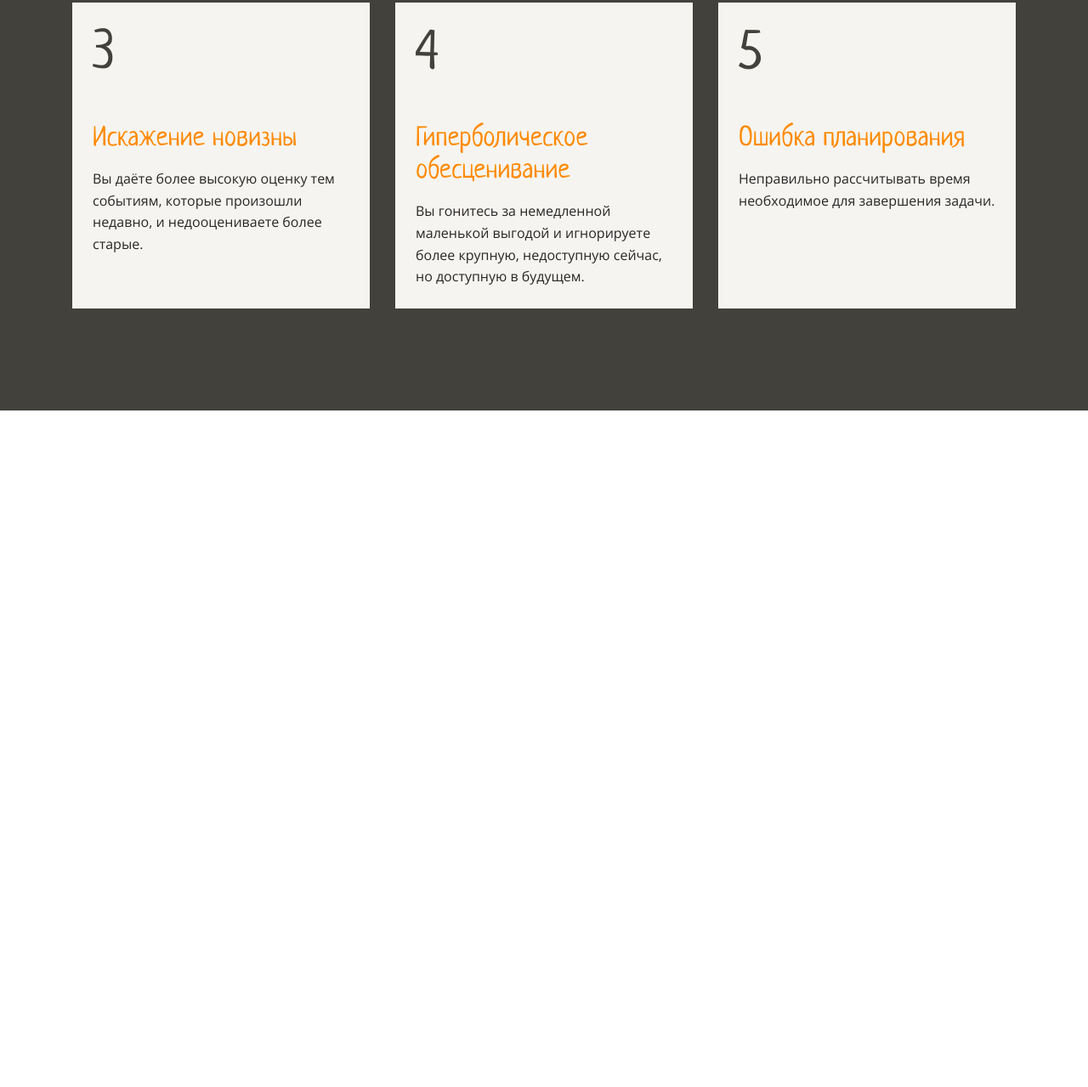
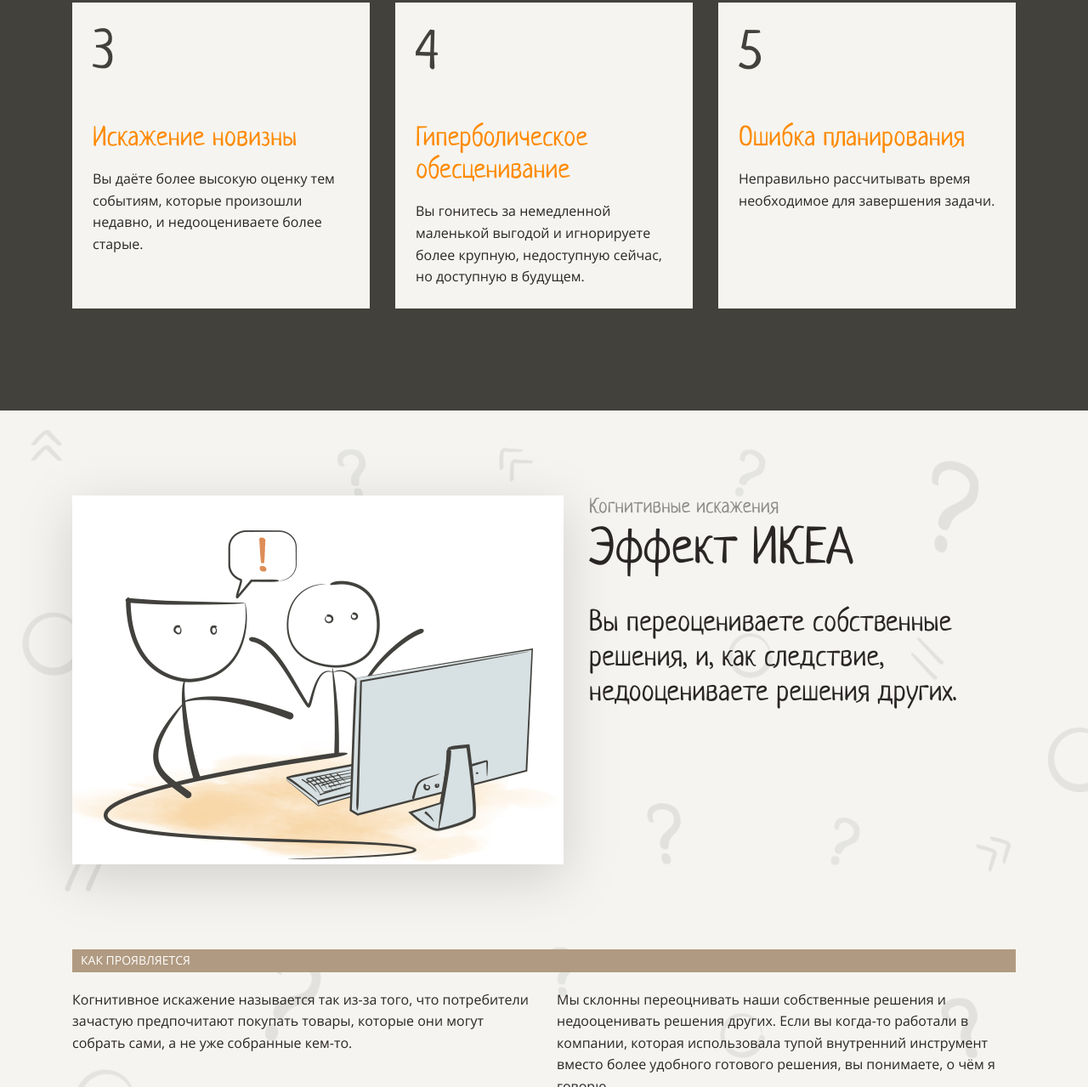
Before and after one commit to ChukovAndrey/layout-designer-project-58, a website: page src/index.html in a window 1280 px wide. Shown: the part 2154-3433 px from the top of the page at 85% size. Before the commit the page ends 2637 px from the top, so only its background shows below. Drawn offline with Linux system fonts and the light colour scheme.

Commit message:
feat: add ikea section

```diff
--- a/src/index.html
+++ b/src/index.html
@@ -33,7 +33,7 @@
           <iframe class="video" width="919" height="569" src="https://www.youtube.com/embed/jie9AizBqss" frameborder="0" allowfullscreen></iframe>
         </div>
       </section>
-			<section class="section-summary section">
+      <section id="navigation" class="section-summary section">
         <div class="container">
           <div class="summary-cards">
             <div class="card cards-description"><h2 class="summary-title"><span class="color-orange">5 когнитивных искажений</span><br>о существовании которых стоит помнить</h2></div>
@@ -65,6 +65,25 @@
           </div>
         </div>
       </section>
+      <section id="ikea-effect" class="section-ikea section-bg section">
+        <div class="container">
+          <div class="ikea-summary">
+            <div class="ikea-image">
+              <img src="assets/images/1.png" alt="programmers">
+            </div>
+            <div class="ikea-description">
+              <p class="ikea-subtitle">Когнитивные искажения</p>
+              <h2 class="ikea-title">Эффект ИКЕА</h2>
+              <p class="ikea-description-text">Вы переоцениваете собственные решения, и, как следствие, недооцениваете решения других.</p>
+            </div>
+          </div>
+          <h3 class="how">Как проявляется</h3>
+          <div class="ikea-text">
+            <p class="ikea-text-item">Когнитивное искажение называется так из-за того, что потребители зачастую предпочитают покупать товары, которые они могут собрать сами, а не уже собранные кем-то.</p>
+            <p class="ikea-text-item">Мы склонны переоцнивать наши собственные решения и недооценивать решения других. Если вы когда-то работали в компании, которая использовала тупой внутренний инструмент вместо более удобного готового решения, вы понимаете, о чём я говорю.</p>
+          </div>
+        </div>
+      </section>
     </main>
     <footer></footer>
   </body>
--- a/src/styles/style.css
+++ b/src/styles/style.css
@@ -69,6 +69,8 @@
 }
 
 .section {
+  position: relative;
+
   padding: 100px 0;
 }
 
@@ -146,6 +148,7 @@
   position: absolute;
   right: 0;
   left: 0;
+  z-index: 1;
 
   margin: auto;
 }
@@ -195,3 +198,58 @@
 
   background-color: var(--primary-dark);
 }
+
+.section-ikea {
+  background-color: var(--light);
+}
+
+.ikea-summary {
+  display: flex;
+  gap: 30px;
+  margin-bottom: 100px;
+}
+
+.ikea-image {
+  filter: drop-shadow(0 16px 32px rgba(0 0 0 / 15%));
+}
+
+.ikea-image img {
+  vertical-align: middle;
+}
+
+.ikea-subtitle {
+  color: var(--dark50);
+  font-size: 24px;
+  font-family: Neucha, cursive;
+  line-height: 29px;
+}
+
+.ikea-title {
+  margin-bottom: 30px;
+}
+
+.ikea-description-text {
+  font-size: 34px;
+  font-family: Neucha, cursive;
+  line-height: 41px;
+}
+
+.how {
+  margin-bottom: 20px;
+  padding: 5px 10px;
+
+  color: var(--white);
+  font: 14px/16.8px OpenSans, sans-serif;
+  text-transform: uppercase;
+
+  background-color: var(--brown);
+}
+
+.ikea-text {
+  display: flex;
+  gap: 30px;
+}
+
+.ikea-text-item {
+  flex-basis: 50%;
+}
```
Lines whose indentation alone changed are shown as unchanged.
